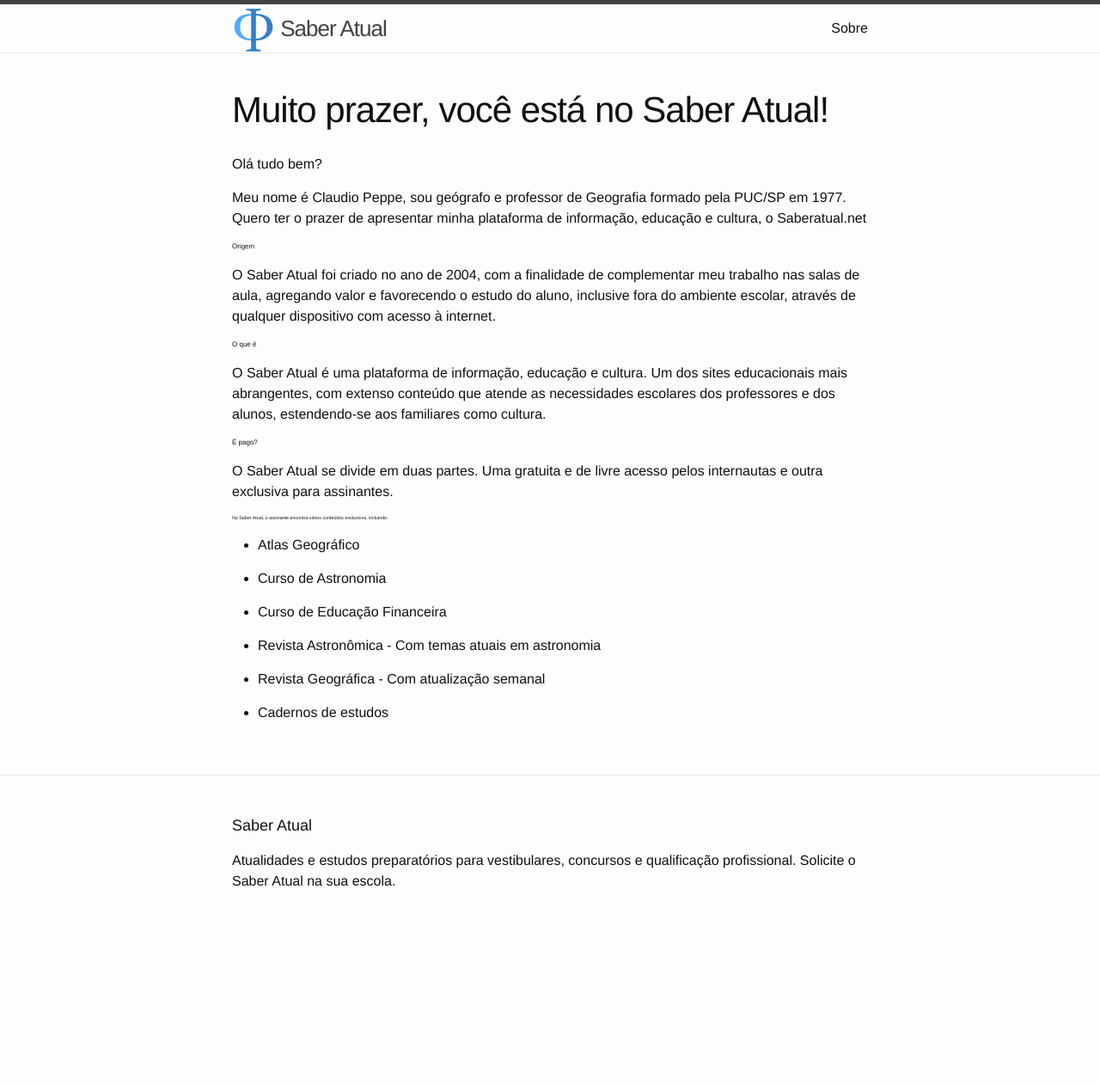
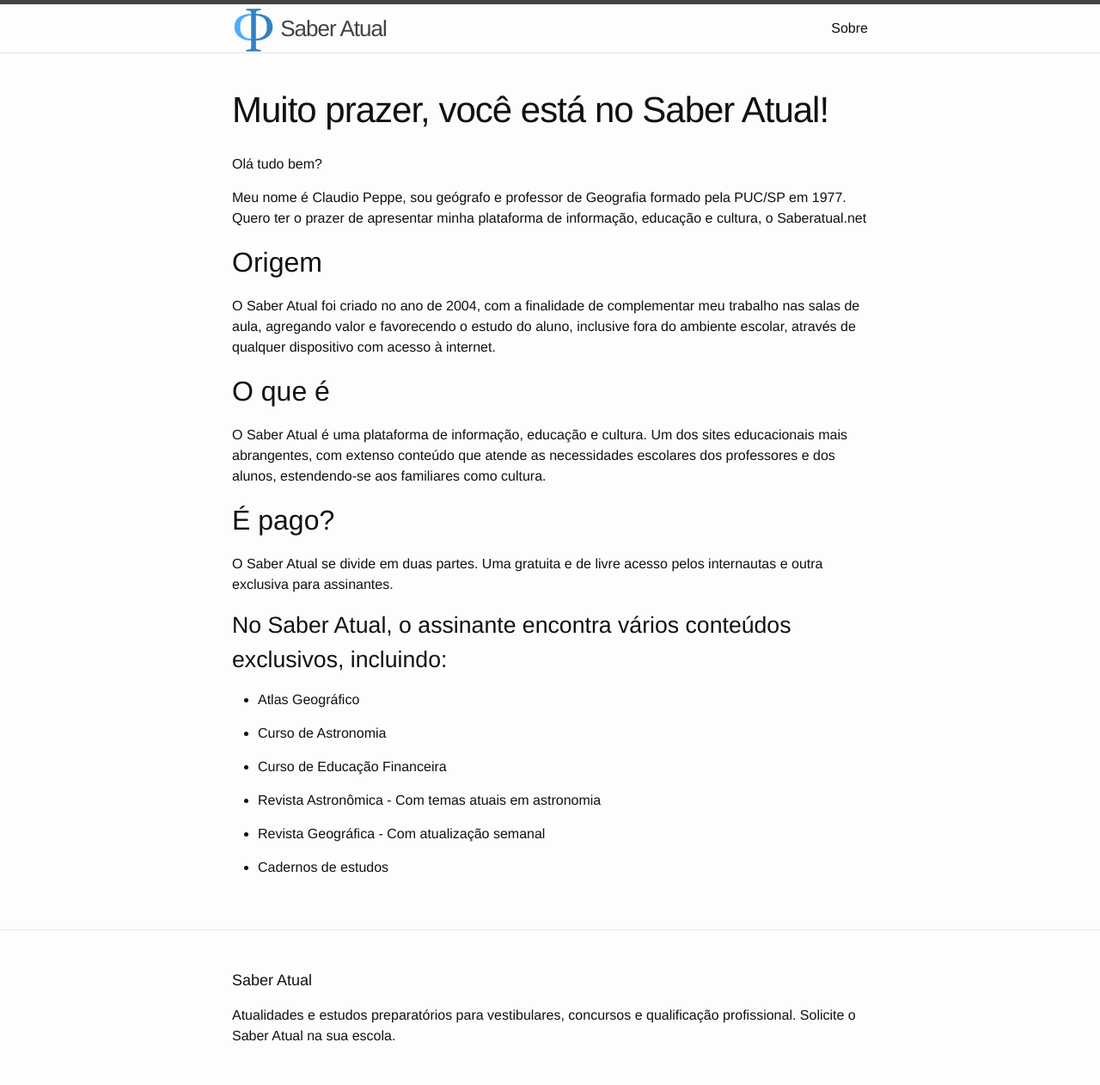
Before and after one commit to SaberAtual/saberatual.github.io, a Jekyll site: the page built from 1-sobre.md, in a window 1280 px wide. Shown: the whole page at 86% size. Built offline with Jekyll 4.4.1, drawn with Linux system fonts in a browser that asks for light colours; before the commit the page ends 1082 px from its top, so only the background shows below that.

Commit message:
Tamanho dos títulos

```diff
--- a/_sass/_base.sass
+++ b/_sass/_base.sass
@@ -48,7 +48,7 @@
 
 @for $i from 1 through 6
     h#{$i}
-        font-size: $base-font-size * ( 1 / $i )
+        font-size: $base-font-size + $base-font-size * 2 * ( 1 / $i )
 
 a
     color: $brand-color
```
